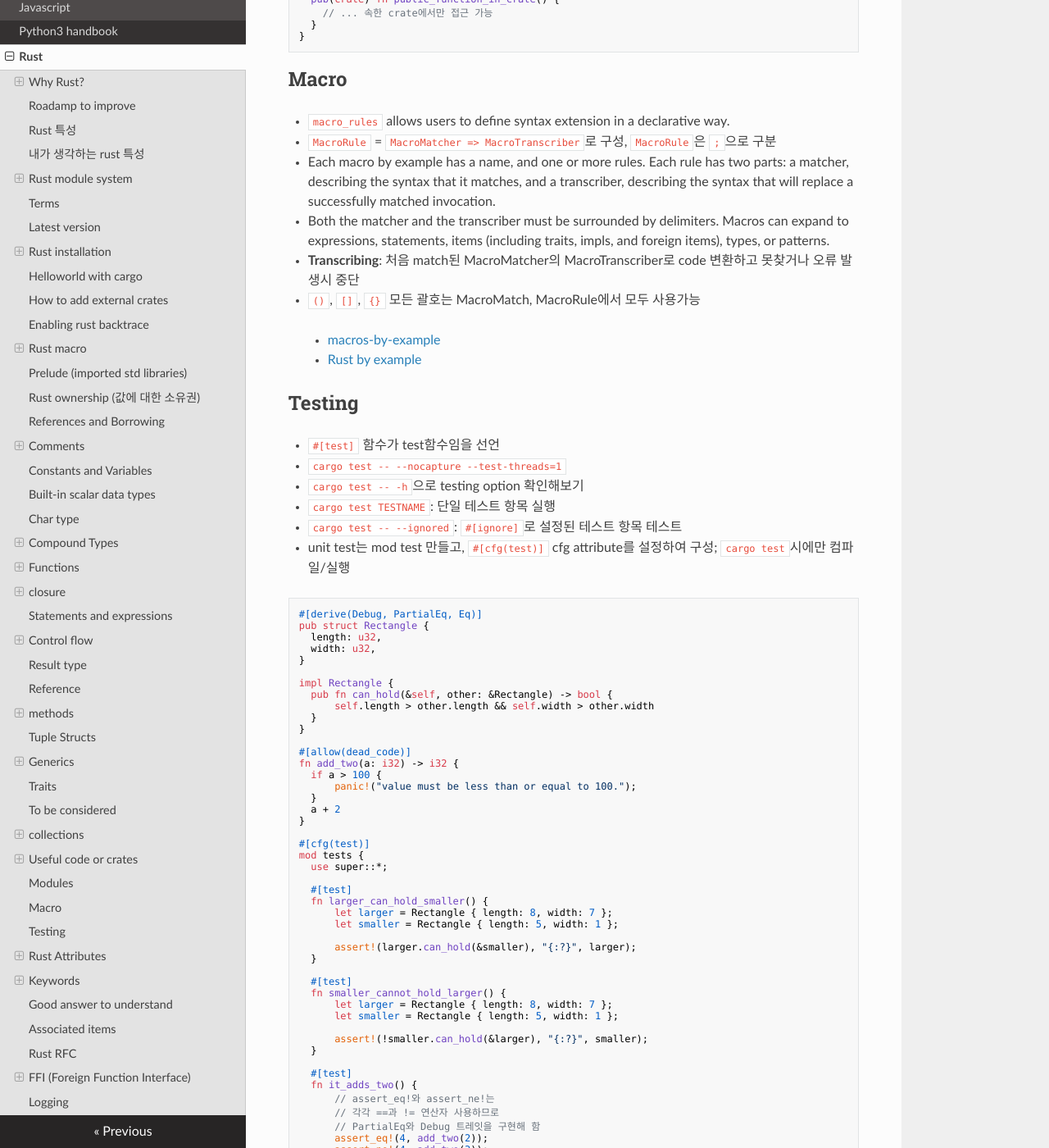
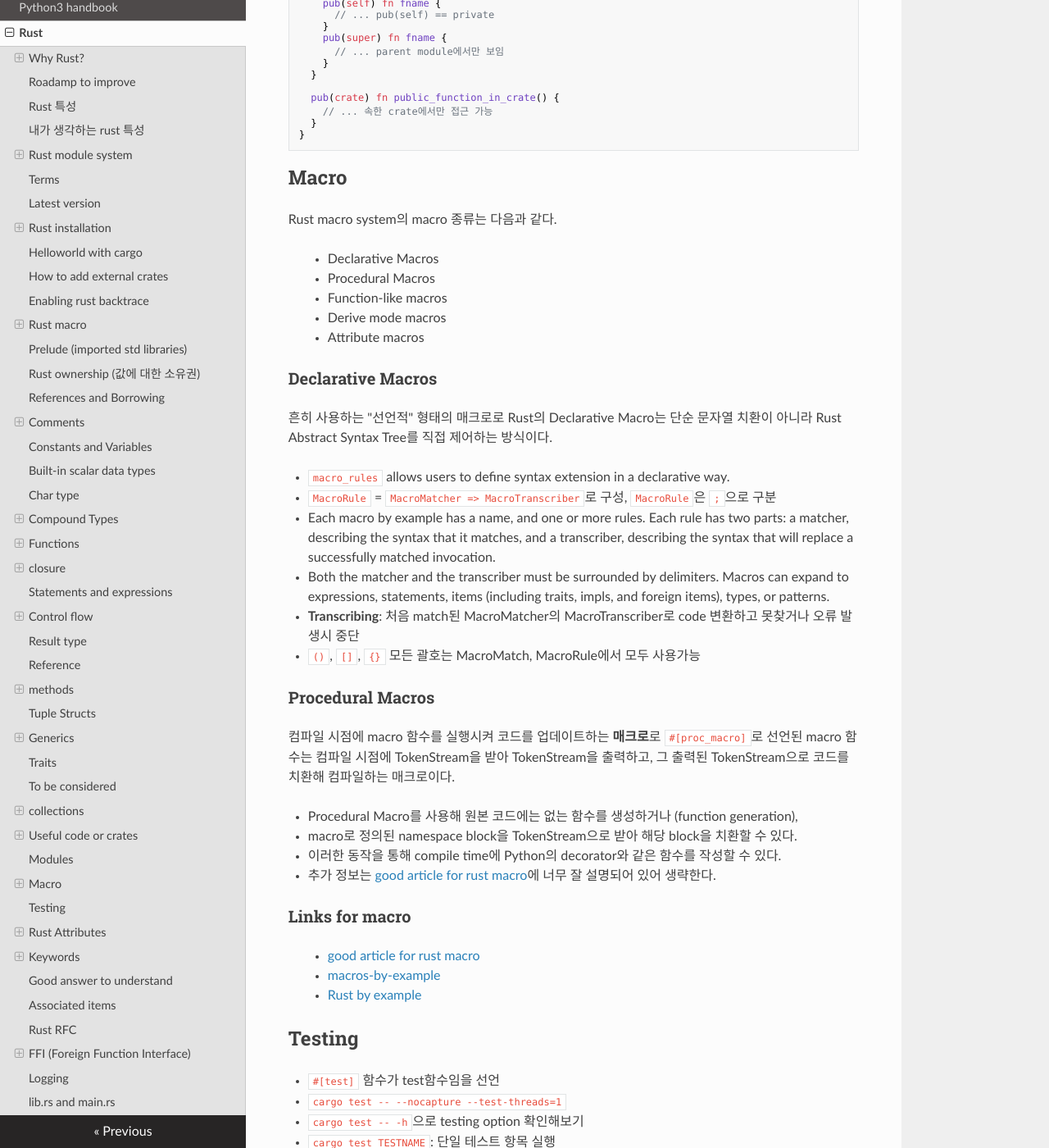
Before and after one commit to neoul/programming-note, an MkDocs documentation site: the page built from docs/rust.md, in a window 1280 px wide and 1400 px high, scrolled down 32170 px. Shown: the whole window at 82% size. Built offline with MkDocs 1.6.1, drawn with Linux system fonts in a browser that asks for light colours; nearby versions of some CDN libraries; some of the changed text lies outside the part shown.

Commit message:
updated rust

````diff
--- a/docs/rust.md
+++ b/docs/rust.md
@@ -82,6 +82,9 @@ A language empowering everyone to build reliable and efficient software.
     - [Read stdin](#read-stdin)
   - [Modules](#modules)
   - [Macro](#macro)
+    - [Declarative Macros](#declarative-macros)
+    - [Procedural Macros](#procedural-macros)
+    - [Links for macro](#links-for-macro)
   - [Testing](#testing)
   - [Rust Attributes](#rust-attributes)
     - [Scope](#scope)
@@ -99,6 +102,7 @@ A language empowering everyone to build reliable and efficient software.
     - [Calling Rust code from C](#calling-rust-code-from-c)
     - [가변 인자 함수 (variadic functions)](#가변-인자-함수-variadic-functions)
   - [Logging](#logging)
+  - [lib.rs and main.rs](#librs-and-mainrs)
 
 ## Why Rust?
 
@@ -1688,6 +1692,18 @@ mod my_mod { // module my_mod
 
 ## Macro
 
+Rust macro system의 macro 종류는 다음과 같다.
+
+> - Declarative Macros
+> - Procedural Macros
+>   - Function-like macros
+>   - Derive mode macros
+>   - Attribute macros
+
+### Declarative Macros
+
+흔히 사용하는 "선언적" 형태의 매크로로 Rust의 Declarative Macro는 단순 문자열 치환이 아니라 Rust Abstract Syntax Tree를 직접 제어하는 방식이다.
+
 - `macro_rules` allows users to define syntax extension in a declarative way.
 - `MacroRule` = `MacroMatcher => MacroTranscriber`로 구성, `MacroRule`은 `;`으로 구분
 - Each macro by example has a name, and one or more rules. Each rule has two parts: a matcher, describing the syntax that it matches, and a transcriber, describing the syntax that will replace a successfully matched invocation.
@@ -1696,7 +1712,18 @@ mod my_mod { // module my_mod
 - `()`, `[]`, `{}` 모든 괄호는 MacroMatch, MacroRule에서 모두 사용가능
 
 
-
+### Procedural Macros
+
+컴파일 시점에 macro 함수를 실행시켜 코드를 업데이트하는 **매크로**로 `#[proc_macro]`로 선언된 macro 함수는 컴파일 시점에 TokenStream을 받아 TokenStream을 출력하고, 그 출력된 TokenStream으로 코드를 치환해 컴파일하는 매크로이다.
+
+- Procedural Macro를 사용해 원본 코드에는 없는 함수를 생성하거나 (function generation),
+- macro로 정의된 namespace block을 TokenStream으로 받아 해당 block을 치환할 수 있다.
+- 이러한 동작을 통해 compile time에 Python의 decorator와 같은 함수를 작성할 수 있다.
+- 추가 정보는 [good article for rust macro](http://www.secmem.org/blog/2019/02/10/rust-procedural-macros-by-example/)에 너무 잘 설명되어 있어 생략한다.
+
+### Links for macro
+
+> - [good article for rust macro](http://www.secmem.org/blog/2019/02/10/rust-procedural-macros-by-example/)
 > - [macros-by-example](https://doc.rust-lang.org/reference/macros-by-example.html)
 > - [Rust by example](https://doc.rust-lang.org/rust-by-example/macros.html)
 
@@ -2122,3 +2149,18 @@ RUST_LOG="warn,test::foo=info,test::foo::bar=debug" ./test # Rust binary
 ```
 
 이외 사용자의 환경변수 설정에 따라 log를 켜거나, log 포맷, log 저장위치등을 변경 가능하다. 찾아 보도록!
+
+```rust
+// 우선순위 위 ==> 아래
+//! [`error!`]
+//! [`warn!`]
+//! [`info!`]
+//! [`debug!`]
+//! [`trace!`]
+```
+
+## lib.rs and main.rs
+
+rust library 작성시 main.rs를 통해 동작확인 가능
+
+https://stackoverflow.com/questions/26946646/package-with-both-a-library-and-a-binary
````
